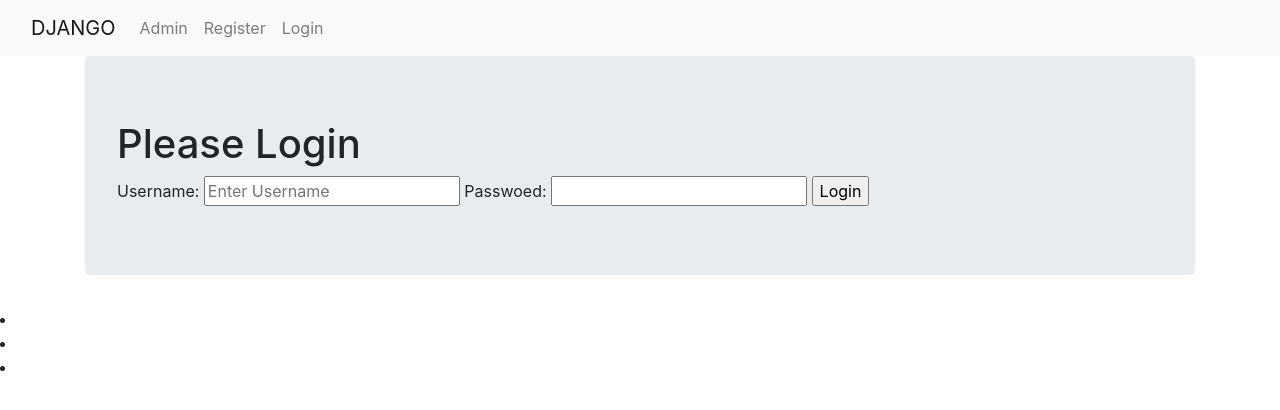
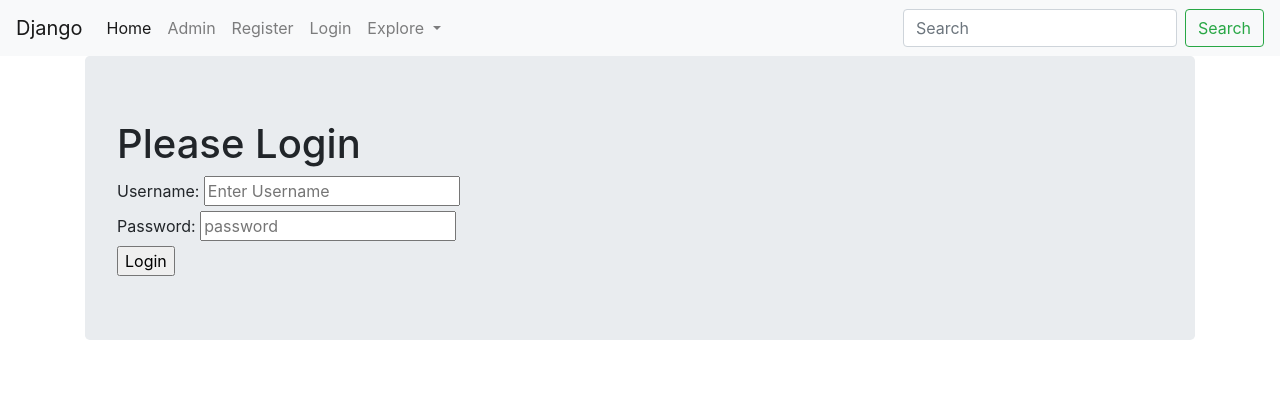
Before and after one commit to vinniiee/django-project, a Django app: page /usermodel_app/user_login/ in a window 1280 px wide. Shown: the top 410 px of the page. Run offline with Django 3.2, Linux system fonts and the light colour scheme; some libraries are stand-ins or nearby versions.

Commit message:
toggle bar fixed for small screen

```diff
--- a/user_model_project/templates/usermodel_app/base.html
+++ b/user_model_project/templates/usermodel_app/base.html
@@ -7,20 +7,22 @@
   </head>
   <body>
     <nav class="navbar navbar-expand-lg navbar-light bg-light">
-  <div class="container-fluid">
-    <a class="navbar-brand" href="{url 'index'}">DJANGO</a>
-    <button class="navbar-toggler" type="button" data-bs-toggle="collapse" data-bs-target="#navbarText" aria-controls="navbarText" aria-expanded="false" aria-label="Toggle navigation">
+      <a class="navbar-brand" href="new_landing_page.html">Django</a>
+      <button class="navbar-toggler" type="button" data-toggle="collapse" data-target="#navbarSupportedContent" aria-controls="navbarSupportedContent" aria-expanded="false" aria-label="Toggle navigation">
         <span class="navbar-toggler-icon"></span>
       </button>
-    <div class="collapse navbar-collapse" id="navbarText">
-      <ul class="navbar-nav me-auto mb-2 mb-lg-0">
+
+      <div class="collapse navbar-collapse" id="navbarSupportedContent">
+        <ul class="navbar-nav mr-auto">
+          <li class="nav-item active">
+            <a class="nav-link" href="#">Home <span class="sr-only">(current)</span></a>
+          </li>
           <li class="nav-item">
             <a class="nav-link" href="{% url 'admin:index' %}">Admin</a>
           </li>
           <li class="nav-item">
           <a class="nav-link" href="{% url 'usermodel_app:register' %}">Register</a>
           </li>
-
           {% if user.is_authenticated %}
             <li class="nav-item">
             <a class="nav-link" href="{% url 'logout' %}">Logout</a>
@@ -30,15 +32,23 @@
           <a class="nav-link" href="{% url 'usermodel_app:user_login' %}">Login</a>
           </li>
           {% endif %}
-        <!--<li class="nav-item">
-          <a class="nav-link" href="#">Pricing</a>
+          <li class="nav-item dropdown">
+            <a class="nav-link dropdown-toggle" href="#" id="navbarDropdown" role="button" data-toggle="dropdown" aria-haspopup="true" aria-expanded="false">
+              Explore
+            </a>
+            <div class="dropdown-menu" aria-labelledby="navbarDropdown">
+              <a class="dropdown-item" href="https://www.youtube.com">Youtube</a>
+              <a class="dropdown-item" href="https://www.google.com">Google Search</a>
+              <div class="dropdown-divider"></div>
+              <a class="dropdown-item" href="https://www.facebook.com">Facebook</a>
+            </div>
           </li>
+
         </ul>
-      <span class="navbar-text">
-        Navbar text with an inline element
-      </span>-->
-      </ul>
-    </div>
+        <form class="form-inline my-2 my-lg-0">
+          <input class="form-control mr-sm-2" type="search" placeholder="Search" aria-label="Search">
+          <button class="btn btn-outline-success my-2 my-sm-0" type="submit">Search</button>
+        </form>
       </div>
     </nav>
 
@@ -50,10 +60,8 @@
     </div>
 
   </body>
+  <script src="https://cdnjs.cloudflare.com/ajax/libs/jquery/3.5.1/jquery.slim.js"></script>
+<script src="https://cdnjs.cloudflare.com/ajax/libs/tether/1.4.7/js/tether.min.js"></script>
+<script src="https://cdn.jsdelivr.net/npm/bootstrap@4.5.3/dist/js/bootstrap.bundle.min.js" ></script>
+
 </html>
-
-
-
-<li></li>
-<li></li>
-<li></li>
--- a/user_model_project/templates/usermodel_app/login.html
+++ b/user_model_project/templates/usermodel_app/login.html
@@ -9,11 +9,11 @@
   {% csrf_token %}
   <label for="username">Username:</label>
   <input type="text" name="username" placeholder="Enter Username">
-
-  <label for="password">Passwoed:</label>
-  <input type="password" name="password">
-
-  <input type="submit" name="" value="Login">
+<br>
+  <label for="password">Password:</label>
+  <input type="password" name="password" placeholder="password">
+<br>
+<span>              </span>  <input type="submit" name="" value="Login">
 
   </form>
 </div>
```
Also changed, not shown: template_project/templates/demo_template_app/base.html (+2 -8 lines), user_model_project/db.sqlite3. Lines whose indentation alone changed are shown as unchanged.
